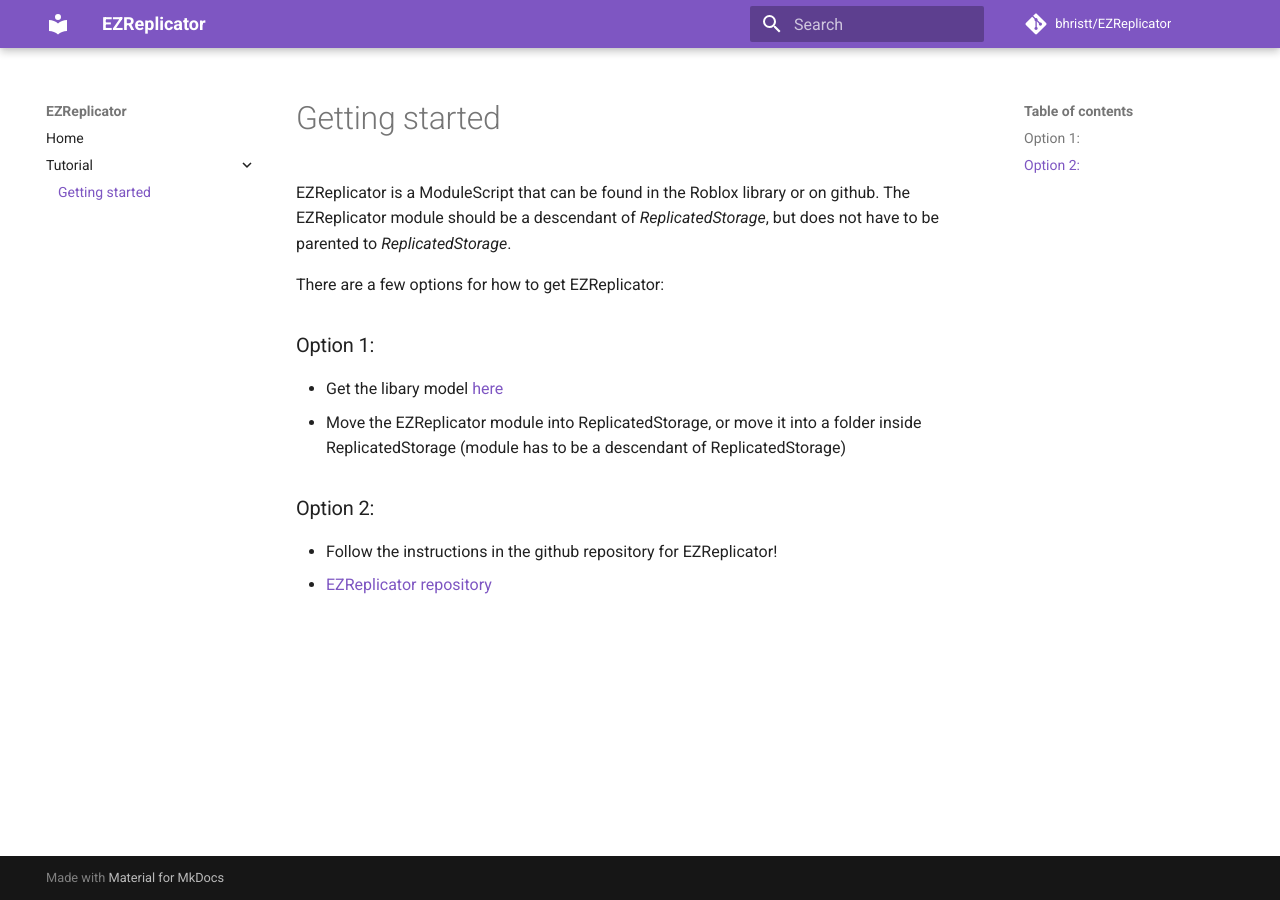
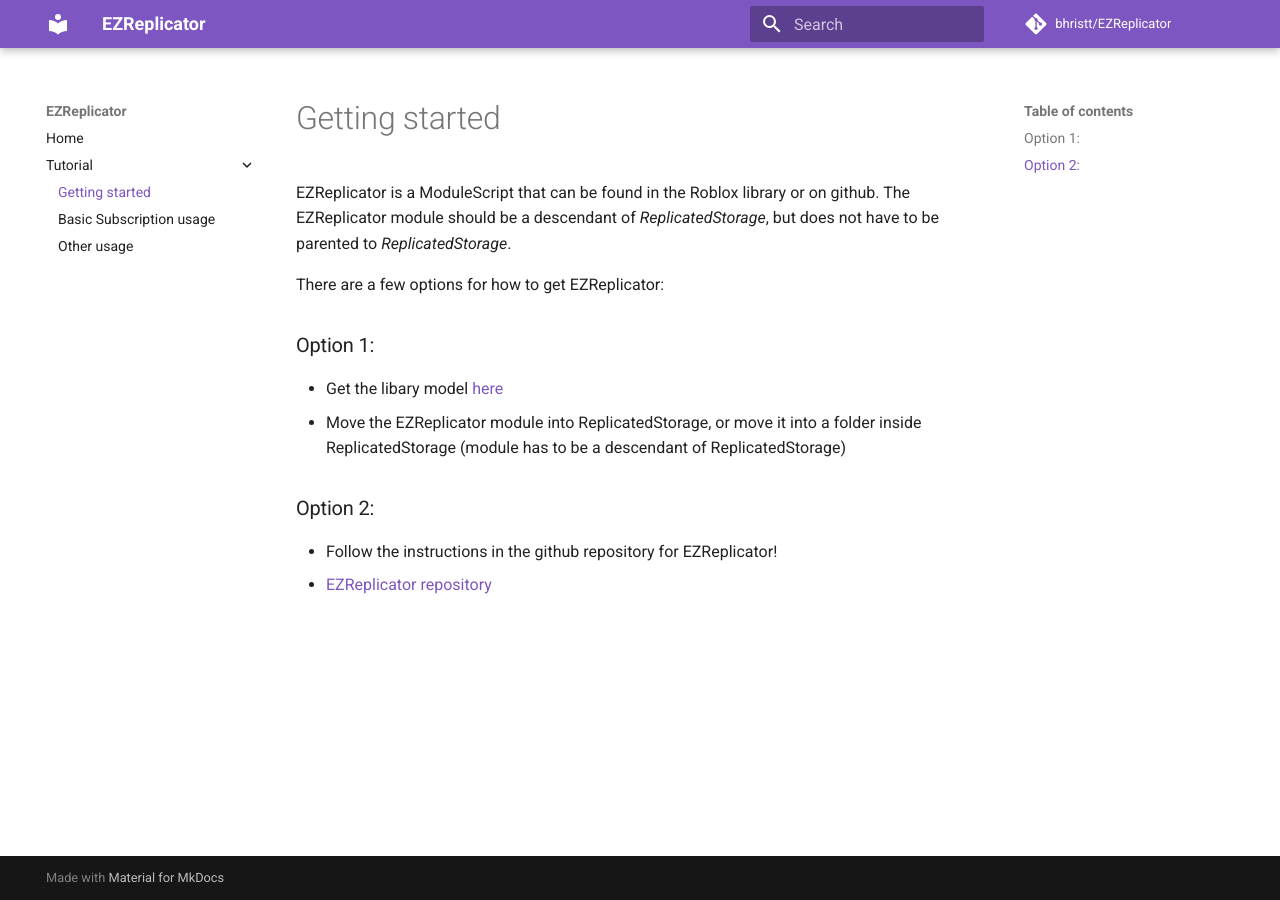
Before and after one commit to bhristt/EZReplicator, an MkDocs documentation site: the page built from docs/tutorial/getting_started.md, in a window 1280 px wide. Built offline with MkDocs 1.6.1 and Material for MkDocs 9.7.7, drawn with Linux system fonts in a browser that asks for light colours; comment, search, counter and statistics services are not loaded.

Commit message:
Update API site

```diff
--- a/mkdocs.yml
+++ b/mkdocs.yml
@@ -13,6 +13,8 @@
   - Home: index.md
   - Tutorial:
     - Getting started: tutorial/getting_started.md
+    - Basic Subscription usage: tutorial/subscriptions.md
+    - Other usage: tutorial/other_usage.md
 
 markdown_extensions:
   - admonition
```
Also changed, not shown: docs/tutorial/other_usage.md (added), docs/tutorial/subscriptions.md (added).
